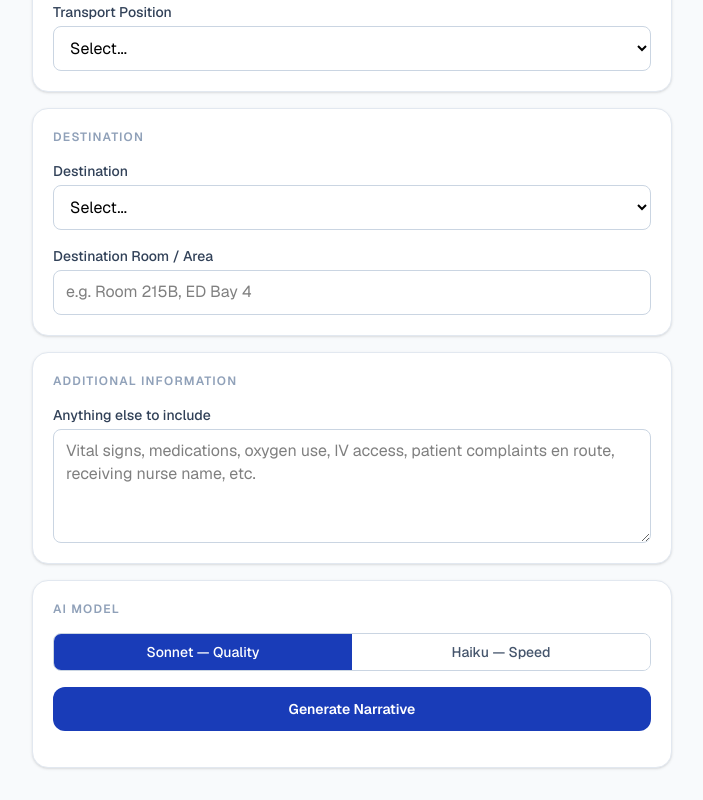
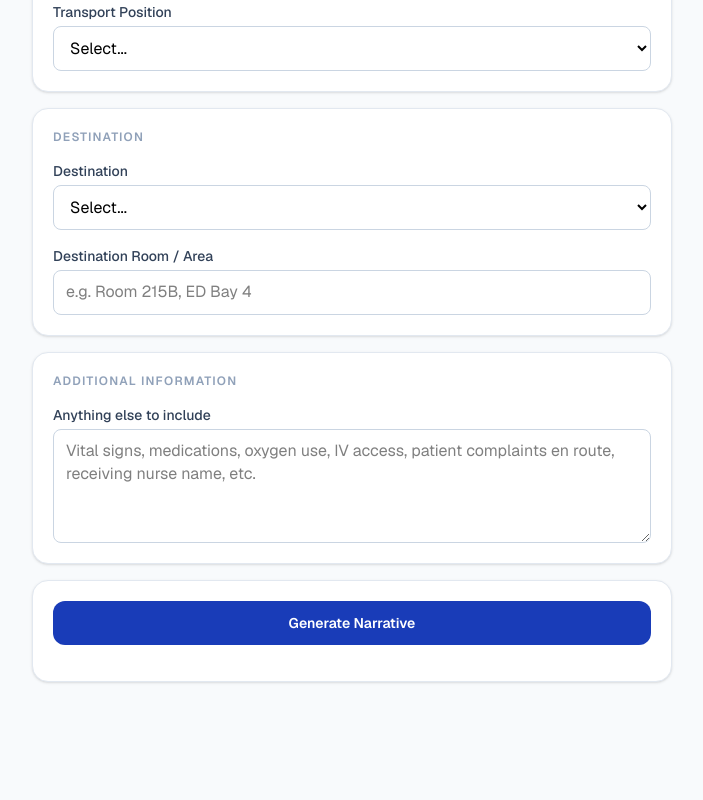
Before and after one commit to emiliootz/QuickChart, a Next.js app: page / in a window 1280 px wide. Shown: the part 1228-2028 px from the top of the page, without its empty margins (288-991 px from the left). After the commit the page ends 1942 px from the top, so only its background shows below. Built offline with nearby package versions, Linux system fonts and the light colour scheme.

Commit message:
Hardcoded Model

```diff
--- a/components/forms/StructuredForm.tsx
+++ b/components/forms/StructuredForm.tsx
@@ -1,10 +1,8 @@
 "use client";
 
-import { useState } from "react";
 import { useForm } from "react-hook-form";
-import { AIModel, StructuredFormData } from "@/lib/types";
+import { StructuredFormData } from "@/lib/types";
 import { useNarrativeGeneration } from "@/hooks/useNarrativeGeneration";
-import ModelSelector from "./ModelSelector";
 import NarrativeOutput from "@/components/narrative/NarrativeOutput";
 import { cn } from "@/lib/cn";
 
@@ -113,7 +111,7 @@ const HOSPITALS: { value: string; label: string }[] = [
 // ─── Component ────────────────────────────────────────────────────────────────
 
 export default function StructuredForm() {
-  const [model, setModel] = useState<AIModel>("claude-sonnet-4-6");
+  const model = "claude-sonnet-4-6" as const;
   const { status, narrative, error, generate, reset } = useNarrativeGeneration();
 
   const { register, handleSubmit, watch } = useForm<StructuredFormData>({
@@ -422,11 +420,6 @@ export default function StructuredForm() {
 
       {/* Model + Submit */}
       <div className="bg-white rounded-2xl border border-slate-200 shadow-sm p-5 space-y-4">
-        <p className="text-xs font-semibold text-slate-400 uppercase tracking-widest">
-          AI Model
-        </p>
-        <ModelSelector model={model} onModelChange={setModel} />
-
         <button
           type="submit"
           disabled={isGenerating}
```
